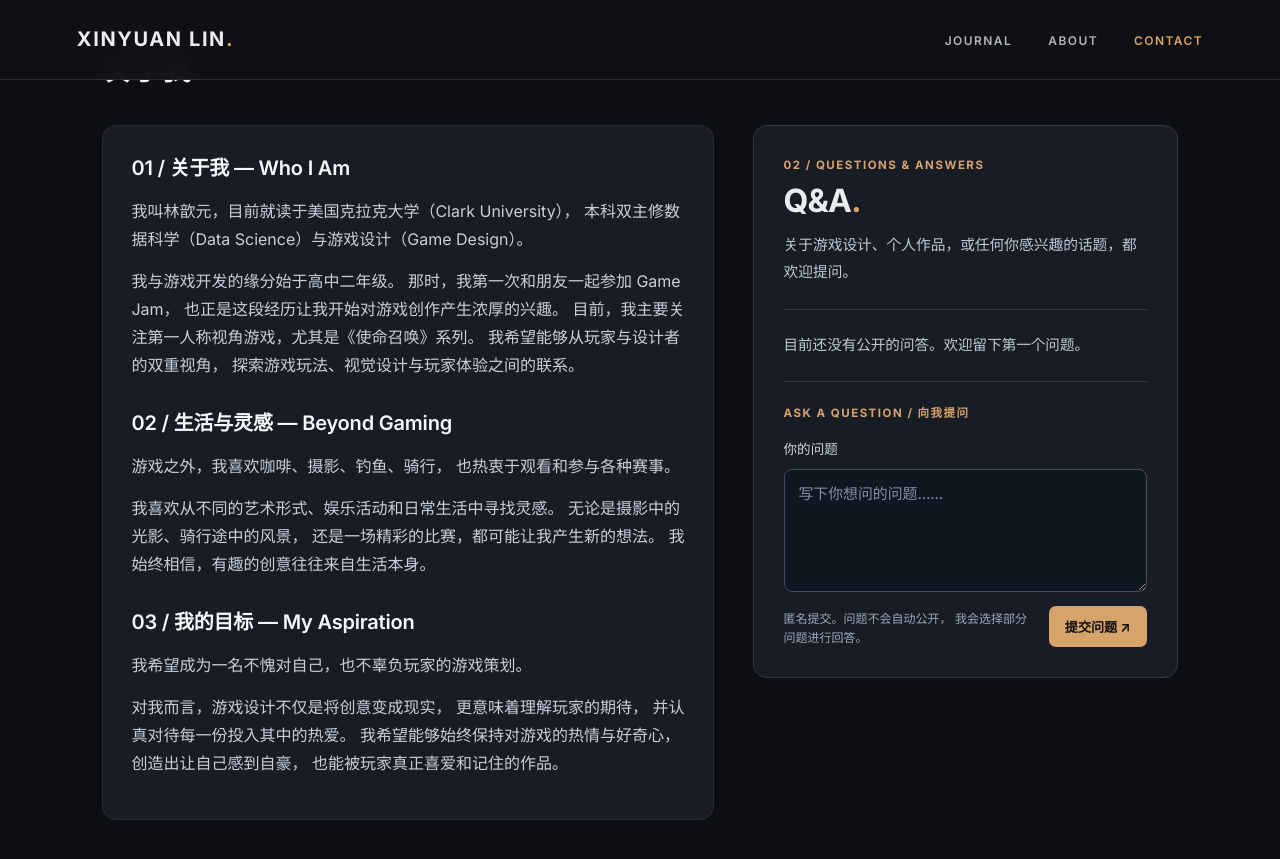
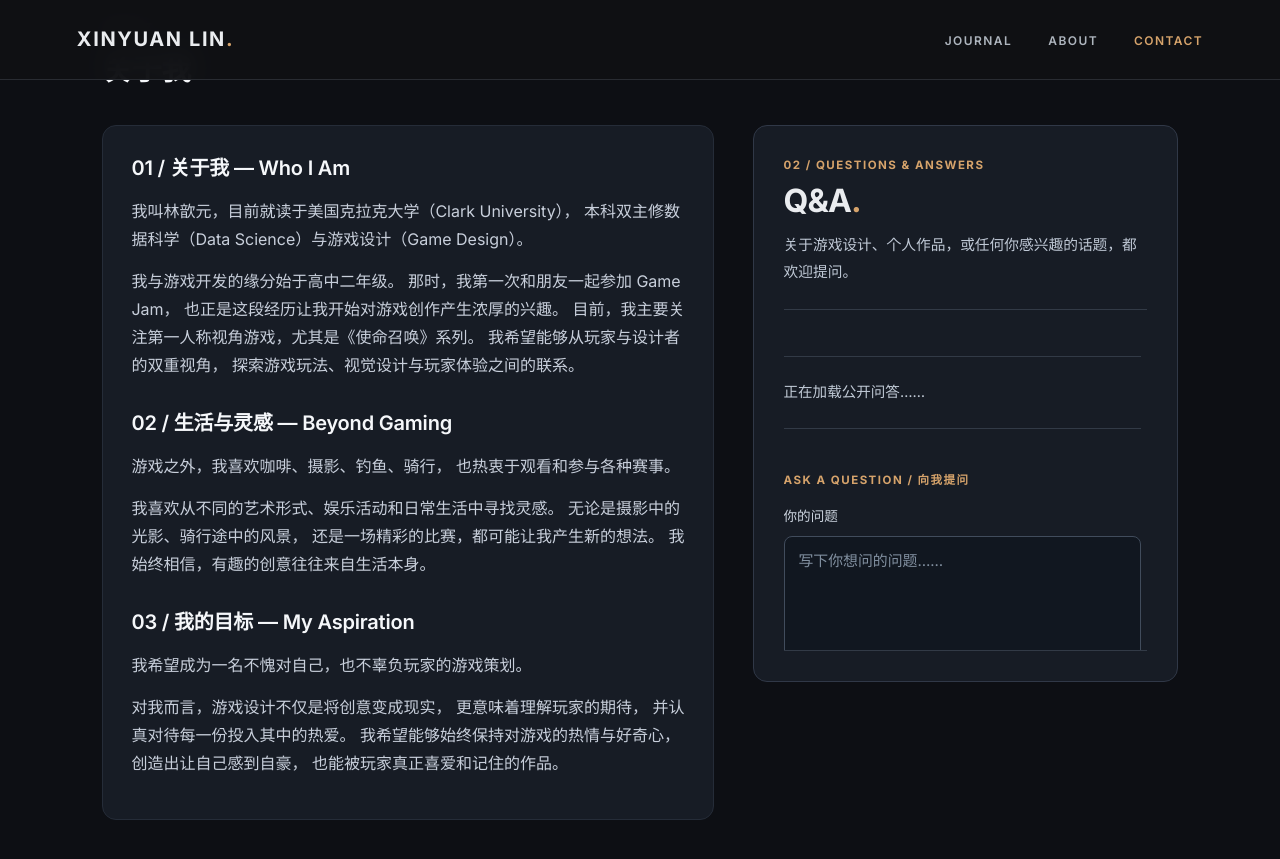
Before and after one commit to Emojiiiii/TOSAKA.github.io, a Jekyll site: the page built from index.html, in a window 1280 px wide and 900 px high, scrolled down 1782 px. Shown: the top 859 px of the window. Built offline with Jekyll 4.4.1, drawn with Linux system fonts in a browser that asks for light colours.

Commit message:
Refactor Q&A section to load from Cloudflare D1
Removed the static rendering of visible questions and answers, and added a placeholder for loading public Q&A from Cloudflare D1.

```diff
--- a/_includes/about-qa.html
+++ b/_includes/about-qa.html
@@ -11,28 +11,20 @@
   </div>
 
   <div class="qa-feed" aria-label="已公开的问答">
-    {% assign visible_qa = site.qa | where: "published", true | sort: "date" | reverse %}
-    {% assign visible_count = 0 %}
-    {% for entry in visible_qa %}
-      {% assign clean_answer = entry.answer | default: "" | strip %}
-      {% if clean_answer != "" and entry.question and entry.question != "" %}
-        {% assign visible_count = visible_count | plus: 1 %}
-        <article class="qa-entry">
-          <div class="qa-entry-meta">
-            <span>Q{{ visible_count }}</span>
-            {% if entry.date %}
-              <time datetime="{{ entry.date | date: '%Y-%m-%d' }}">{{ entry.date | date: '%Y.%m.%d' }}</time>
-            {% endif %}
-          </div>
-          <h3>{{ entry.question | escape }}</h3>
-          <p class="qa-answer">{{ entry.answer | escape | newline_to_br }}</p>
-        </article>
-      {% endif %}
-    {% endfor %}
     {% if visible_count == 0 %}
       <p class="qa-empty">目前还没有公开的问答。欢迎留下第一个问题。</p>
     {% endif %}
-  </div>
+    <!-- 已公开的问答：自动从 Cloudflare D1 加载 -->
+    <div
+      class="qa-feed"
+      id="qa-public-feed"
+      aria-label="已公开的问答"
+      aria-live="polite"
+    >
+  <p class="qa-empty">
+    正在加载公开问答……
+  </p>
+</div>
 
 
   <!-- 访客匿名提问 -->
```
